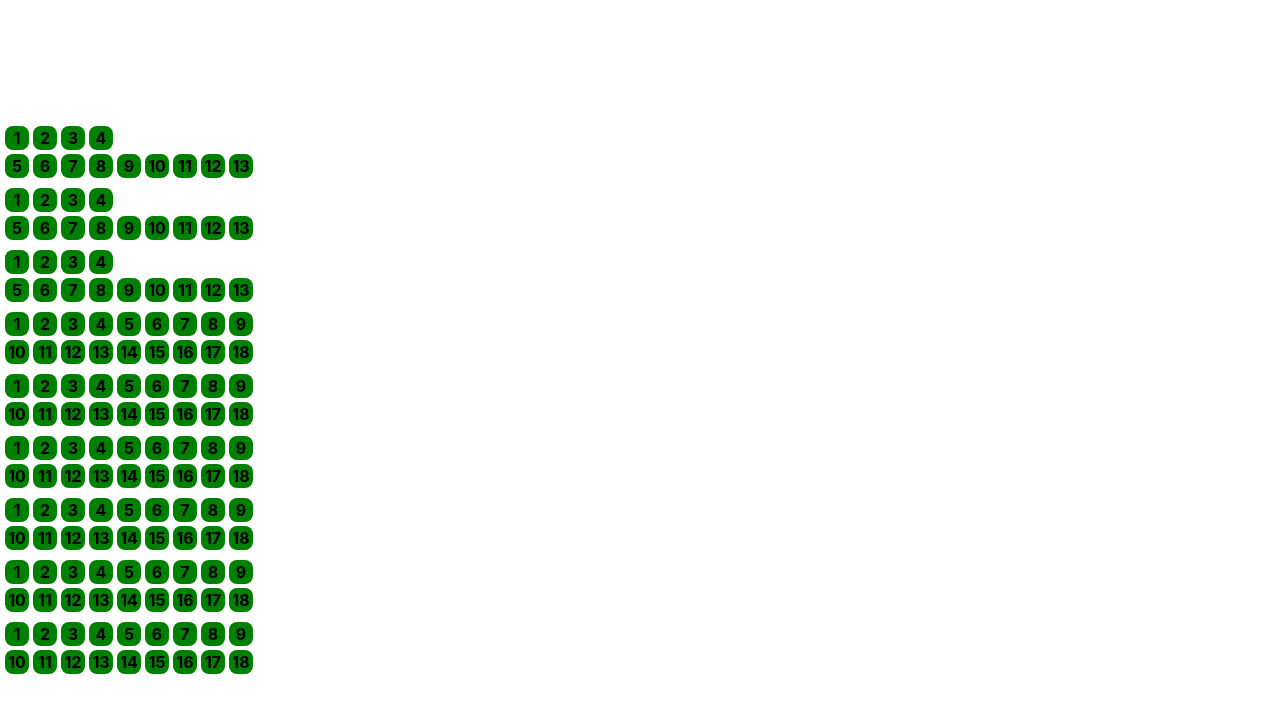
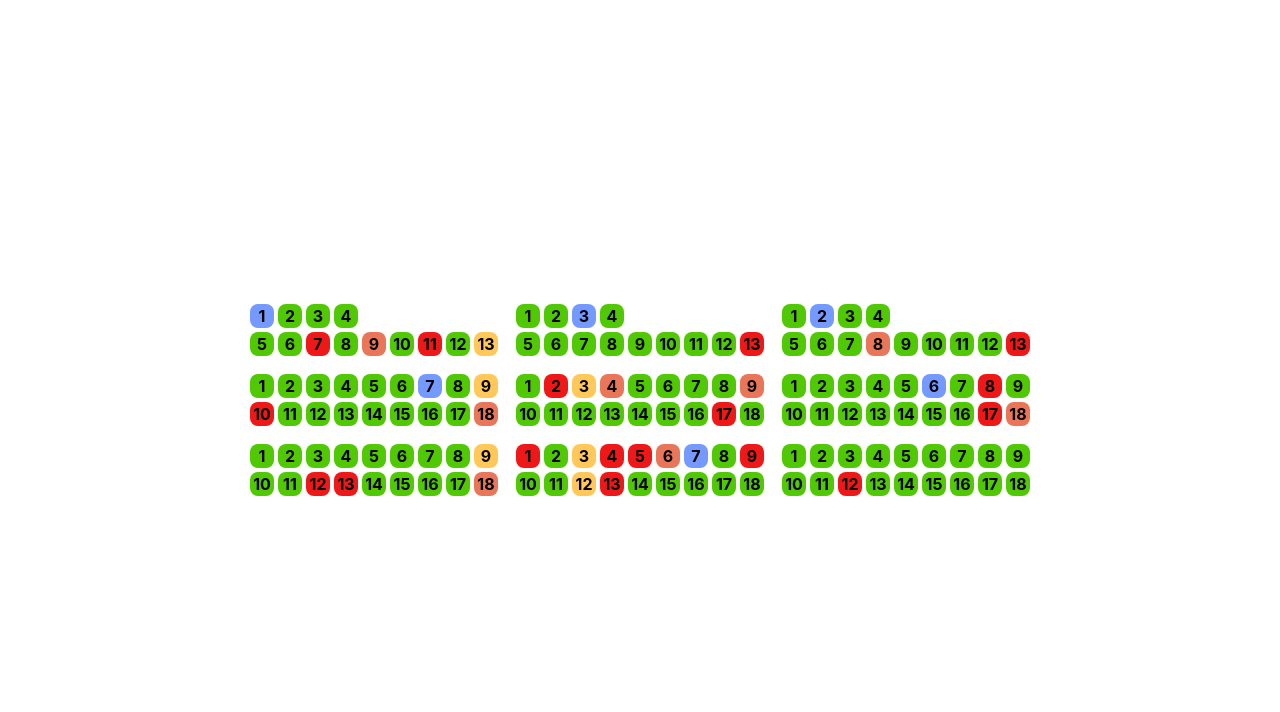
Before and after one commit to isitum01/minersDashboard, a React (Vite) app: page / in a window 1280 px wide. Shown: the top 712 px of the page. Built offline with nearby package versions, Linux system fonts and the light colour scheme.

Commit message:
Setting color based on miner status

```diff
--- a/src/app/stores/minerStore.ts
+++ b/src/app/stores/minerStore.ts
@@ -1,11 +1,15 @@
 import { makeAutoObservable, runInAction } from "mobx";
 import agent from "../api/agent";
+import StatusData from "../../models/StatusData";
+import { getMinorStatus } from "../../helpers/StatusHelper";
 
 /**
  * MinerStore class
  */
 export default class MinerStore {
   miners: Miner[] = [];
+  selectedMiner: Miner | null = null;
+  selectedMinerStatus: StatusData | null = null;
 
   /**
    * MinerStore class constructor
--- a/src/features/miners/Miner/Miner.module.scss
+++ b/src/features/miners/Miner/Miner.module.scss
@@ -1,4 +1,5 @@
 .miner {
+  position: relative;
   width: 24px;
   height: 24px;
   display: flex;
@@ -7,5 +8,4 @@
   cursor: pointer;
   color: black;
   font-weight: bold;
-  background: green;
 }
--- a/src/features/miners/Miner/Miner.tsx
+++ b/src/features/miners/Miner/Miner.tsx
@@ -1,4 +1,7 @@
+import { useEffect, useState } from "react";
 import styles from "./Miner.module.scss";
+import StatusData from "../../../models/StatusData";
+import { getMinorStatus } from "../../../helpers/StatusHelper";
 
 interface MinerProps {
   miner: Miner;
@@ -8,5 +11,16 @@ interface MinerProps {
  * Component used for displaying single Miner information
  */
 export default function Miner({ miner }: MinerProps) {
-  return <div className={styles.miner}>{miner.port}</div>;
+  const [status, setStatus] = useState<StatusData | undefined>(undefined);
+
+  useEffect(() => {
+    const minerStatus = getMinorStatus(miner.s!);
+    setStatus(minerStatus);
+  }, []);
+
+  return (
+    <div className={styles.miner} style={{ backgroundColor: status?.color }}>
+      {miner.port}
+    </div>
+  );
 }
--- /dev/null
+++ b/src/helpers/StatusHelper.ts
@@ -0,0 +1,24 @@
+import StatusData from "../models/StatusData";
+
+/**
+ * Gets status data based on status code
+ * @param statusCode
+ */
+export const getMinorStatus = (statusCode: number) => {
+  switch (statusCode) {
+    case 10:
+      return new StatusData(statusCode, "#50C804", "OK");
+    case 20:
+      return new StatusData(statusCode, "#7499FF", "HASHRATE DROP");
+    case 30:
+      return new StatusData(statusCode, "#FFC859", "WARNING");
+    case 40:
+      return new StatusData(statusCode, "#F49F59", "MINOR ISSUES");
+    case 50:
+      return new StatusData(statusCode, "#E97659", "MAJOR ISSUES");
+    case 60:
+      return new StatusData(statusCode, "#EF1818", "CRITICAL");
+    default:
+      return new StatusData(statusCode, "#50C804", "OK");
+  }
+};
--- /dev/null
+++ b/src/models/StatusData.ts
@@ -0,0 +1,14 @@
+export default class StatusData {
+    code: number;
+    color: string;
+    message: string;
+
+    /**
+     * StatusData class constructor
+     */
+    constructor(code: number, color: string, message: string) {
+      this.code = code;
+      this.color = color;
+      this.message = message;
+    }
+  }
--- a/src/views/Dashboard/Dashboard.module.scss
+++ b/src/views/Dashboard/Dashboard.module.scss
@@ -1,7 +1,13 @@
+
 .dashboard {
-  ul {
-    display: flex;
-    flex-wrap: wrap;
+  width: 100vw;
+  display: flex;
+  justify-content: center;
+
+  .container {
+    display: grid;
+    grid-template-columns: repeat(3, 1fr);
+    grid-template-rows: repeat(3, 1fr);
     gap: 8px;
   }
 }
--- a/src/views/Dashboard/Dashboard.tsx
+++ b/src/views/Dashboard/Dashboard.tsx
@@ -17,9 +17,15 @@ export default observer(function Dashboard() {
 
   return (
     <div className={styles.dashboard}>
-      {groupedMiners.map(([groupIndex, miners]) => (
-        <MinerGroup key={groupIndex} groupIndex={groupIndex} miners={miners} />
-      ))}
+      <div className={styles.container}>
+        {groupedMiners.map(([groupIndex, miners]) => (
+          <MinerGroup
+            key={groupIndex}
+            groupIndex={groupIndex}
+            miners={miners}
+          />
+        ))}
+      </div>
     </div>
   );
 });
```
